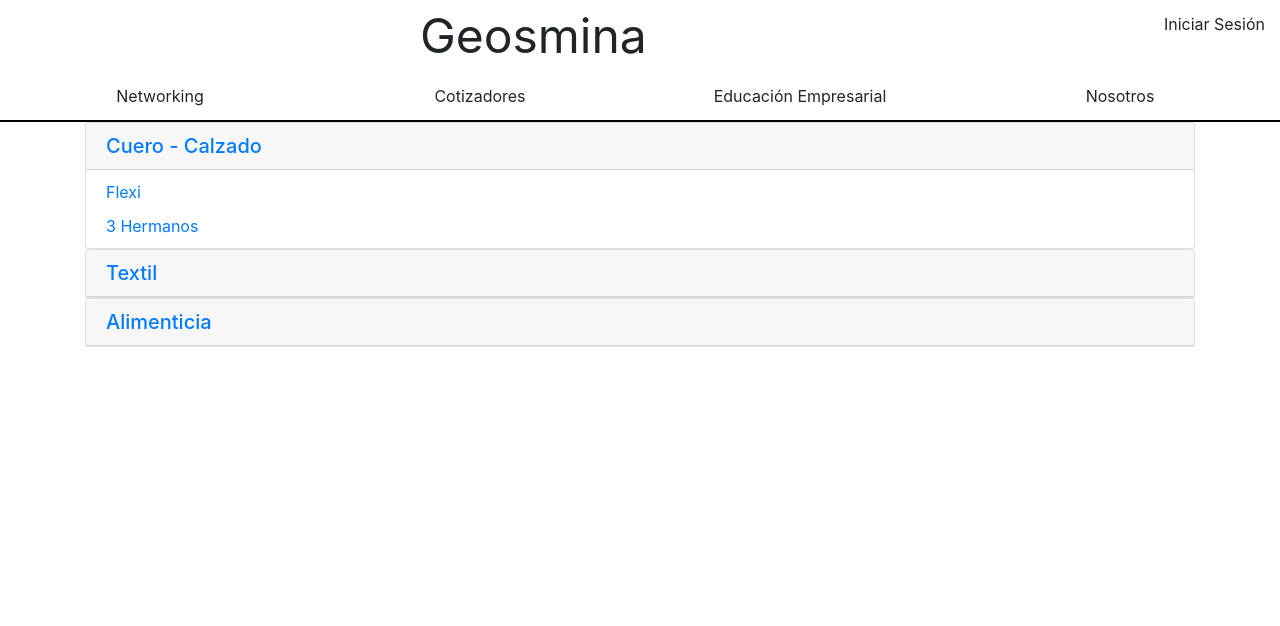
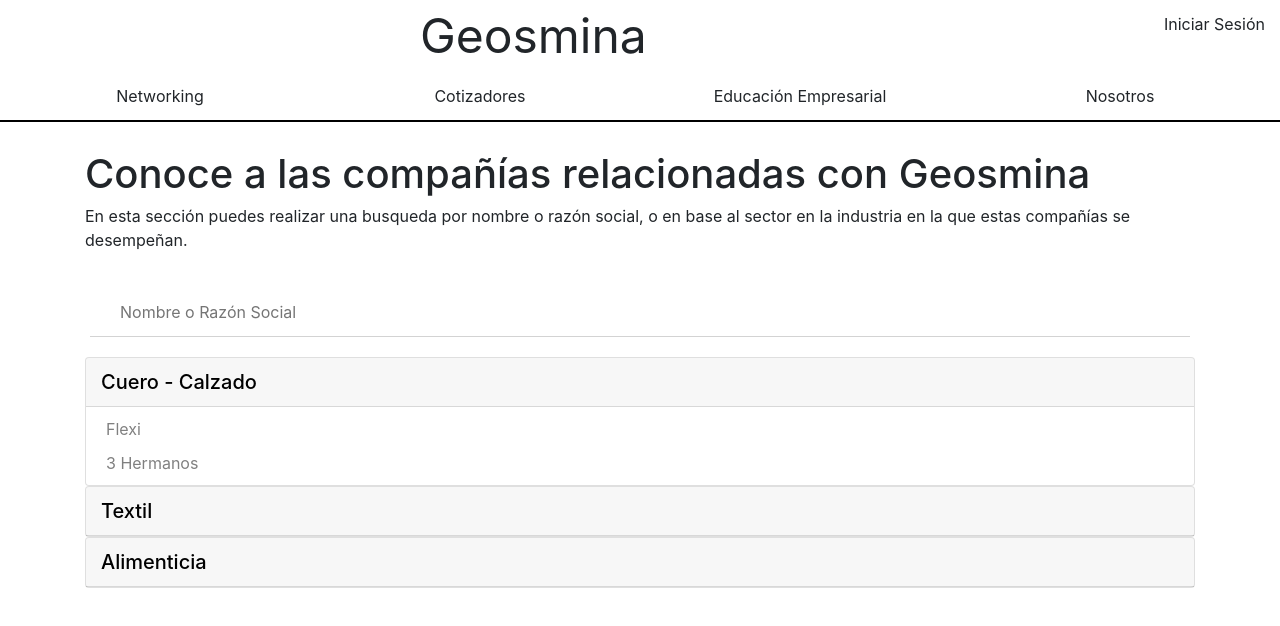
Before and after one commit to alejandroge/consultoria, a plain HTML site: page webPage/networking.html in a window 1280 px wide. Drawn offline with nearby package versions, Linux system fonts and the light colour scheme.

Commit message:
Networking search box added

```diff
--- a/css/networking.collapse.css
+++ b/css/networking.collapse.css
@@ -1,9 +1,27 @@
-.card ul {
+.accordion .card .card-header {
+  padding: 0px;
+  overflow: hidden;
+} .accordion .card .card-header a {
+  display: inline-block;
+  width: 100%;
+  height: 3rem;
+  line-height: 3rem;
+  vertical-align: middle;
+  padding-left: 15px;
+  color: black;
+} .accordion .card .card-header a:hover {
+  background-color: lightgrey;
+  text-decoration: none;
+}
+
+.accordion .card .card-block ul {
   list-style: none;
   margin: 0px;
   padding-top: 10px;
-} .card ul li {
+} .accordion .card .card-block ul li {
   display: block;
   margin-left: 20px;
   margin-bottom: 10px;
+} .accordion .card .card-block ul li a {
+  color: grey;
 }
--- /dev/null
+++ b/css/networking.main.css
@@ -0,0 +1,3 @@
+.welcome {
+  margin-top: 30px;
+}
--- /dev/null
+++ b/css/networking.search.box.css
@@ -0,0 +1,11 @@
+.search-box {
+} .search-box .search-input {
+  width: 100%;
+  display: inline-block;
+  padding-left: 30px;
+  padding-right: 20px;
+  border: none;
+  border-bottom: 1px solid lightgrey;
+  margin: 20px;
+  line-height: 3rem;
+}
--- a/webPage/networking.html
+++ b/webPage/networking.html
@@ -6,7 +6,9 @@
     <title>Networking</title>
     <link rel="stylesheet" href="https://maxcdn.bootstrapcdn.com/bootstrap/4.0.0-beta/css/bootstrap.min.css" integrity="sha384-/Y6pD6FV/Vv2HJnA6t+vslU6fwYXjCFtcEpHbNJ0lyAFsXTsjBbfaDjzALeQsN6M" crossorigin="anonymous">
     <link rel="stylesheet" href="../css/main.page.css">
+    <link rel="stylesheet" href="../css/networking.main.css">
     <link rel="stylesheet" href="../css/networking.collapse.css">
+    <link rel="stylesheet" href="../css/networking.search.box.css">
   </head>
   <body>
     <header>
@@ -16,17 +18,29 @@
           <div class="col-md-2 login">Iniciar Sesión</div>
         </div>
         <nav class="menu row">
-            <li class="col-md-3 menu-item"><a href="./webPage/networking.html">Networking</a></li>
+            <li class="col-md-3 menu-item"><a href="./networking.html">Networking</a></li>
             <li class="col-md-3 menu-item"><a href="#">Cotizadores</a></li>
             <li class="col-md-3 menu-item"><a href="#">Educación Empresarial</a></li>
-            <li class="col-md-3 menu-item"><a href="./webPage/index.html">Nosotros</a></li>
+            <li class="col-md-3 menu-item"><a href="./index.html">Nosotros</a></li>
         </nav>
       </div>
     </header>
 
-    <section class="search">
+    <section class="container welcome">
+      <h1>
+        Conoce a las compañías relacionadas con Geosmina
+      </h1>
+      <p>
+        En esta sección puedes realizar una busqueda por nombre o razón social, o en base al sector en la industria en la que estas compañías se desempeñan.
+      </p>
+    </section>
 
+    <section class="search-box container">
+      <div class="row">
+        <input type="text" class="search-input" name="search-input" value="" placeholder="Nombre o Razón Social">
+      </div>
     </section>
+
     <section class="container accordion">
       <div id="accordion" role="tablist" aria-multiselectable="true">
         <div class="card">
```
